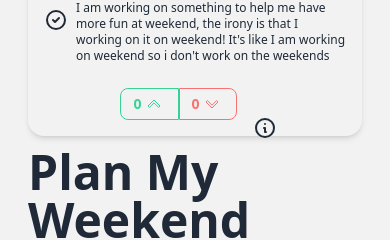
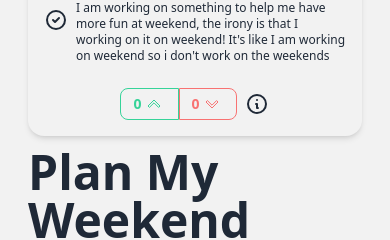
Before and after one commit to nd28/next-daisy-ts, a Next.js app: page /planMyWeekend in a window 390 px wide. Shown: the part 386-626 px from the top of the page. Built offline with nearby package versions, Linux system fonts and the light colour scheme.

Commit message:
Update ThoughtOfTheMoment.tsx

```diff
--- a/components/ThoughtOfTheMoment.tsx
+++ b/components/ThoughtOfTheMoment.tsx
@@ -87,7 +87,7 @@ const ThoughtOfTheMoment: React.FC<{ title: string; message: string }> = ({
         </button>
       </div>
       <div
-        className="tooltip tooltip-bottom tooltip-info text-sm left-2 top-6"
+        className="tooltip tooltip-bottom tooltip-info text-sm lg:left-2 lg:top-6"
         data-tip="press r to reset (twice!)"
       >
         <Icon id="info" />
```
